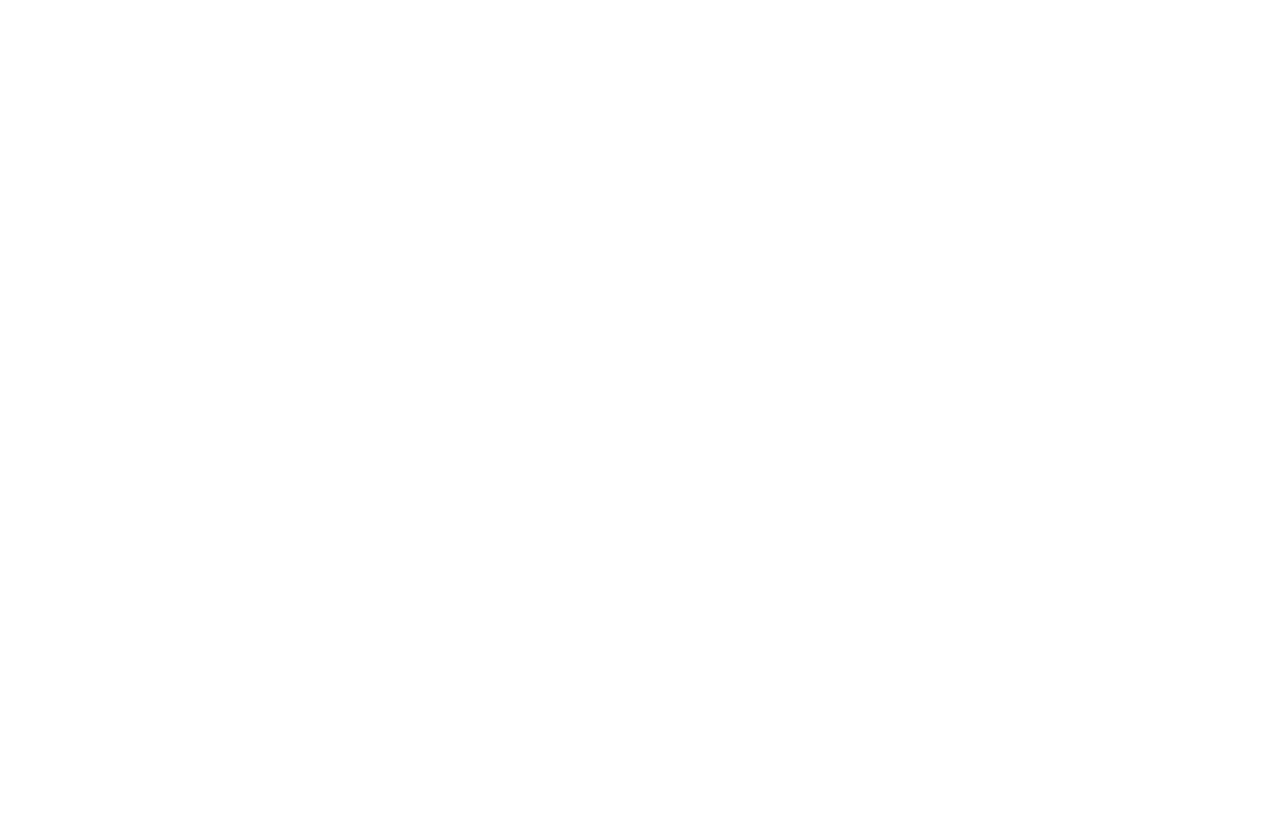
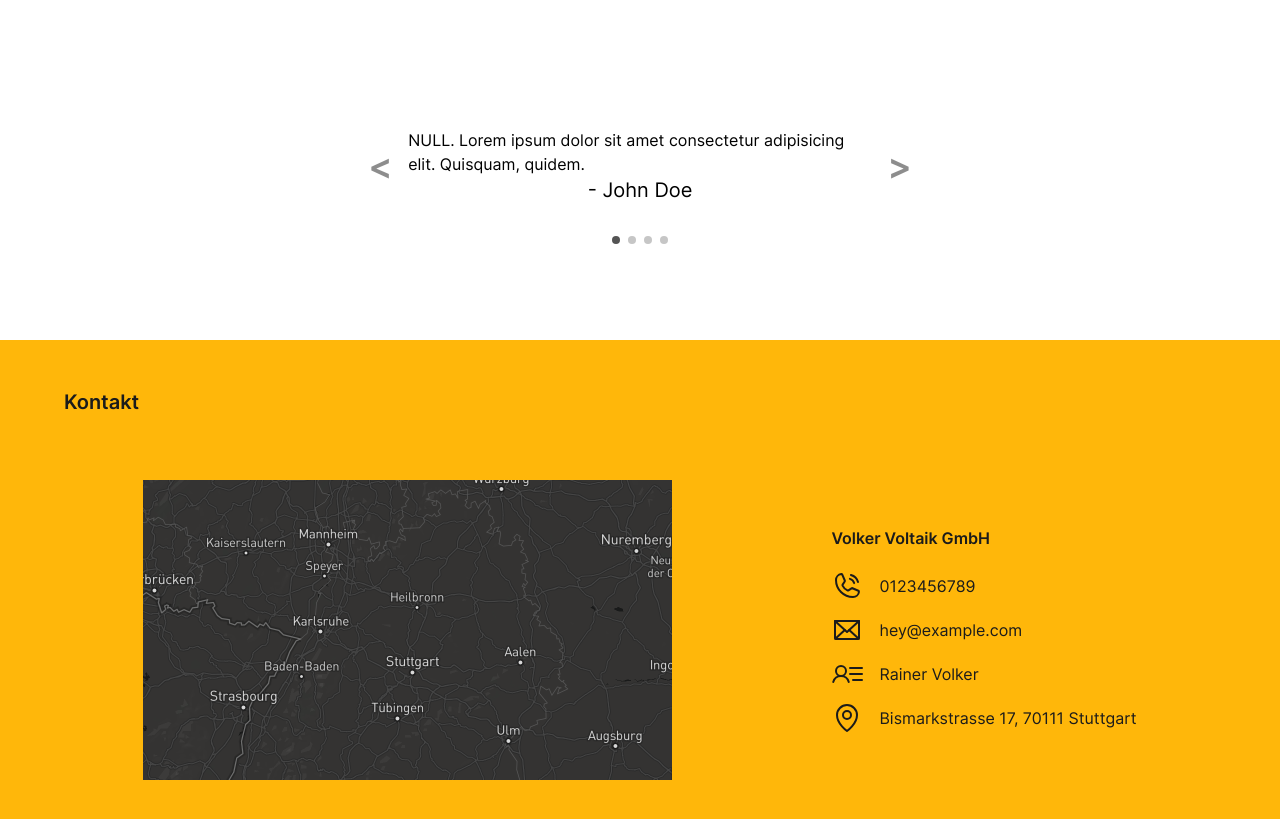
Before and after one commit to lanasdev/volker-voltaik, a Next.js app: page / in a window 1280 px wide. Shown: the part 1171-1990 px from the top of the page. Before the commit the page ends 983 px from the top, so only its background shows below. Built offline with nearby package versions, Linux system fonts and the light colour scheme.

Commit message:
added Testimonials + Contact

```diff
--- /dev/null
+++ b/components/Contact.tsx
@@ -0,0 +1,59 @@
+import Image from "next/image";
+import Link from "next/link";
+import { PhoneCall, Envelope, UserList, MapPin } from "phosphor-react";
+import Map from "public/img/map.png";
+
+const Contact = () => {
+  const iconSize = 32;
+  const data = [
+    {
+      id: 0,
+      icon: <PhoneCall size={iconSize} />,
+      text: "0123456789",
+      href: "tel:0123456789",
+    },
+    {
+      id: 1,
+      icon: <Envelope size={iconSize} />,
+      text: "hey@example.com",
+      href: "mailto:hey@example.columns",
+    },
+    {
+      id: 2,
+      icon: <UserList size={iconSize} />,
+      text: "Rainer Volker",
+      href: "https://www.linkedin.com/in/rainervoltaik/",
+    },
+    {
+      id: 3,
+      icon: <MapPin size={iconSize} />,
+      text: `Bismarkstrasse 17, \n
+                70111 Stuttgart`,
+      href: "https://www.google.com/maps/place/Stuttgart",
+    },
+  ];
+
+  return (
+    <section className="mt-8 w-full bg-yellow px-4 pt-12 pb-12 text-black md:px-16">
+      <h3 className="text-xl font-semibold">Kontakt</h3>
+      <div className="flex flex-col justify-around pt-16 md:flex-row">
+        <Image src={Map} alt="Map" />
+        <div className="flex flex-col items-baseline justify-center space-y-3">
+          <span className="mb-2 font-semibold">Volker Voltaik GmbH</span>
+          {data.map((item) => (
+            <a
+              key={item.id}
+              href={item.href}
+              className="flex flex-row items-center justify-center  "
+            >
+              {item.icon}
+              <span className="pl-4">{item.text}</span>
+            </a>
+          ))}
+        </div>
+      </div>
+    </section>
+  );
+};
+
+export default Contact;
--- a/components/HeroSection.tsx
+++ b/components/HeroSection.tsx
@@ -6,22 +6,24 @@
 //phosphoricons
 import { Sun, Lightning, BatteryChargingVertical } from "phosphor-react";
 
+const iconSize = 32;
+
 const Leistungen = [
   {
     name: "Photovoltaik",
-    url: <Sun />,
+    url: <Sun size={iconSize} />,
     slug: "photovoltaik",
     id: 0,
   },
   {
     name: "Elektrische Anlagen",
-    icon: <Lightning />,
+    icon: <Lightning size={iconSize} />,
     slug: "elektrische-anlagen",
     id: 1,
   },
   {
     name: "Energiespeicher",
-    icon: <BatteryChargingVertical />,
+    icon: <BatteryChargingVertical size={iconSize} />,
     slug: "energiespeicher",
     id: 2,
   },
@@ -29,7 +31,7 @@
 const HeroSection = () => (
   <>
     <LogoBig />
-    <section className="flex flex-col items-center justify-between pt-8 md:flex-row">
+    <section className="flex flex-col items-center justify-between pt-8 md:flex-row md:px-16">
       <div className="flex flex-col items-start justify-between">
         <h1 className="font-display text-2xl font-semibold md:text-4xl ">
           Volker Voltaik - Elektroinstallateur
--- a/components/Navbar.tsx
+++ b/components/Navbar.tsx
@@ -4,7 +4,7 @@
 
 const Navbar = () => {
   return (
-    <nav className="flex  items-center py-2 sm:justify-center md:justify-between">
+    <nav className="flex items-center px-4 py-2 sm:justify-center md:justify-between md:px-16">
       <Link href="/">
         <a className="text-2xl font-bold">
           <Logo />
@@ -15,7 +15,7 @@
           ["Home", "/"],
           ["Projekte", "/projekte"],
           ["Fachgebiete", "/fachgebiete"],
-          ["Ueber uns", "/ueber"],
+          ["Über uns", "/ueber"],
         ].map(([title, url]) => (
           <Link href={url} key={title}>
             <a className="rounded-lg px-[20px] py-[10px] font-medium text-black underline-offset-2 hover:bg-black/10 hover:underline hover:decoration-yellow">
--- /dev/null
+++ b/components/Testimonials.tsx
@@ -0,0 +1,107 @@
+import Image from "next/image";
+import { useState } from "react";
+import cn from "classnames";
+
+const Testimonials = () => {
+  const [testimonials, setTestimonials] = useState([
+    {
+      id: 0,
+      name: "John Doe",
+      company: "Company",
+      text: "NULL. Lorem ipsum dolor sit amet consectetur adipisicing elit. Quisquam, quidem.",
+      active: true,
+    },
+    {
+      id: 1,
+      name: "Jane Schmoe",
+      company: "Company",
+      text: "EINS. Lorem ipsum dolor sit amet consectetur adipisicing elit. Quisquam, quidem.",
+      active: false,
+    },
+    {
+      id: 2,
+      name: "John Doe",
+      company: "Company",
+      text: "Zwei. Lorem ipsum dolor sit amet consectetur adipisicing elit. Quisquam, quidem.",
+      active: false,
+    },
+    {
+      id: 3,
+      name: "Jane Schmoe",
+      company: "Company",
+      text: "Drei. Lorem ipsum dolor sit amet consectetur adipisicing elit. Quisquam, quidem. Lorem ipsum dolor sit amet consectetur adipisicing elit. Quisquam, quidem.",
+      active: false,
+    },
+  ]);
+  const [currentTestimonial, setCurrentTestimonial] = useState(0);
+  const rotateTestimonial = (PrevOrNext: "prev" | "next") => {
+    if (PrevOrNext == "prev") {
+      if (currentTestimonial === 0) {
+        setCurrentTestimonial(testimonials.length - 1);
+      } else {
+        setCurrentTestimonial(currentTestimonial - 1);
+      }
+    } else if (PrevOrNext === "next") {
+      if (currentTestimonial < testimonials.length - 1) {
+        setCurrentTestimonial(currentTestimonial + 1);
+      } else {
+        setCurrentTestimonial(0);
+      }
+    }
+  };
+
+  return (
+    <section className="h-full w-full px-16 pb-16">
+      <h3 className="pb-32 text-xl font-semibold">Was unsere Kunden sagen</h3>
+      <div className="mx-auto flex h-full flex-col items-center justify-center">
+        {/* <span className="absolute top-5 font-display text-4xl">{`"`}</span> */}
+        <div className="flex h-full w-1/2 flex-row items-center justify-around">
+          <button
+            className="rounded py-2 px-4 text-2xl font-bold text-black/50 hover:text-black md:text-4xl"
+            onClick={() => {
+              rotateTestimonial("prev");
+            }}
+          >
+            {"<"}
+          </button>
+          {/* diplay testimonial only if the testimonial id equals currentTestimonial  */}
+          {testimonials
+            .filter((testimonial) => testimonial.id === currentTestimonial)
+            .map((testimonial) => (
+              <div
+                key={testimonial.id}
+                className="flex h-full flex-col items-center justify-center"
+              >
+                <p className="text-md max-w-xl">{testimonial.text}</p>
+                <p className="text-xl">{"- " + testimonial.name}</p>
+              </div>
+            ))}
+          <button
+            className="rounded py-2 px-4 text-2xl font-bold text-black/50 hover:text-black md:text-4xl"
+            onClick={() => {
+              rotateTestimonial("next");
+            }}
+          >
+            {">"}
+          </button>
+        </div>
+        <div className="flex h-full flex-row items-center justify-center space-x-2 pt-8">
+          {testimonials.map((testimonial) => (
+            <span
+              key={testimonial.id}
+              className={cn(
+                "h-2 w-2 cursor-pointer rounded-full bg-black/25",
+                currentTestimonial == testimonial.id && "bg-black/75"
+              )}
+              onClick={() => {
+                setCurrentTestimonial(testimonial.id);
+              }}
+            ></span>
+          ))}
+        </div>
+      </div>
+    </section>
+  );
+};
+
+export default Testimonials;
--- a/package.json
+++ b/package.json
@@ -8,6 +8,7 @@
     "lint": "next lint"
   },
   "dependencies": {
+    "classnames": "^2.3.1",
     "next": "12.2.5",
     "phosphor-react": "^1.4.1",
     "react": "^18.2.0",
--- a/pages/_app.tsx
+++ b/pages/_app.tsx
@@ -3,7 +3,7 @@
 
 function MyApp({ Component, pageProps }: AppProps) {
   return (
-    <div className="black container mx-auto px-6 md:px-4">
+    <div className="black px-6 md:px-0">
       <Component {...pageProps} />
     </div>
   );
--- a/pages/index.tsx
+++ b/pages/index.tsx
@@ -4,11 +4,14 @@
 // import { GetStaticProps, GetStaticPaths, GetServerSideProps } from 'next'
 import HeroSection from "components/HeroSection";
 
-
-
+import Testimonials from "components/Testimonials";
+import Contact from "components/Contact";
 const IndexPage = () => (
   <Layout title="Volker Voltaik">
     <HeroSection />
+    <div className="h-40"></div>
+    <Testimonials />
+    <Contact />
   </Layout>
 );
 
```
Also changed, not shown: public/img/map.png (added), 1 other file (tests, documents, lock files or other folders).
